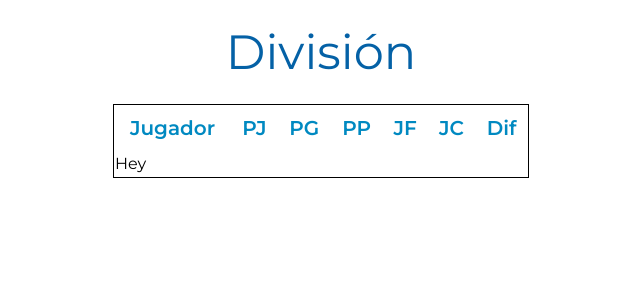
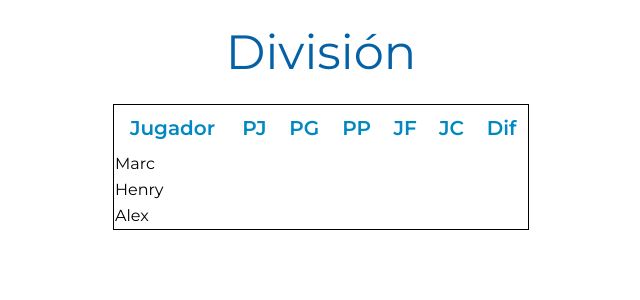
Before and after one commit to kvi-ki/tennis-matches, a Next.js app: page / in a window 1280 px wide. Shown: the top 300 px of the page, without its empty margins (319-959 px from the left). Built offline with nearby package versions, Linux system fonts and the light colour scheme.

Commit message:
feat: get player data and print the name

```diff
--- /dev/null
+++ b/src/components/player/Player.tsx
@@ -0,0 +1,17 @@
+export type PlayerProps = {
+  player: string;
+  pj: string;
+  pg: string;
+  pp: string;
+  jf: string;
+  jc: string;
+  dif: string;
+};
+
+export default function Player(player: PlayerProps) {
+  return (
+    <tr>
+      <td>{player.player}</td>
+    </tr>
+  );
+}
--- a/src/components/table/Table.tsx
+++ b/src/components/table/Table.tsx
@@ -1,4 +1,23 @@
+import { useState } from 'react';
+import Player, { PlayerProps } from '../player/Player';
+import playersData from '../../../mock.json';
+import { Data } from '../data/Data';
+
 export default function Table() {
+  const [players, setPlayers] = useState(playersData);
+
+  const showPlayersData = () => {
+    return (players as Data[]).map((playersData: Data) => {
+      return getPlayersList(playersData.data);
+    });
+  };
+
+  const getPlayersList = (players: PlayerProps[]) => {
+    return players.map((player: PlayerProps, index: number) => {
+      return <Player key={index} {...player} />;
+    });
+  };
+
   return (
     <table className="w-full border border-nav md:w-10/12 lg:w-4/12">
       <thead>
@@ -12,11 +31,7 @@ export default function Table() {
           <th>Dif</th>
         </tr>
       </thead>
-      <tbody>
-        <tr>
-          <td>Hey</td>
-        </tr>
-      </tbody>
+      <tbody>{showPlayersData()}</tbody>
     </table>
   );
 }
```
